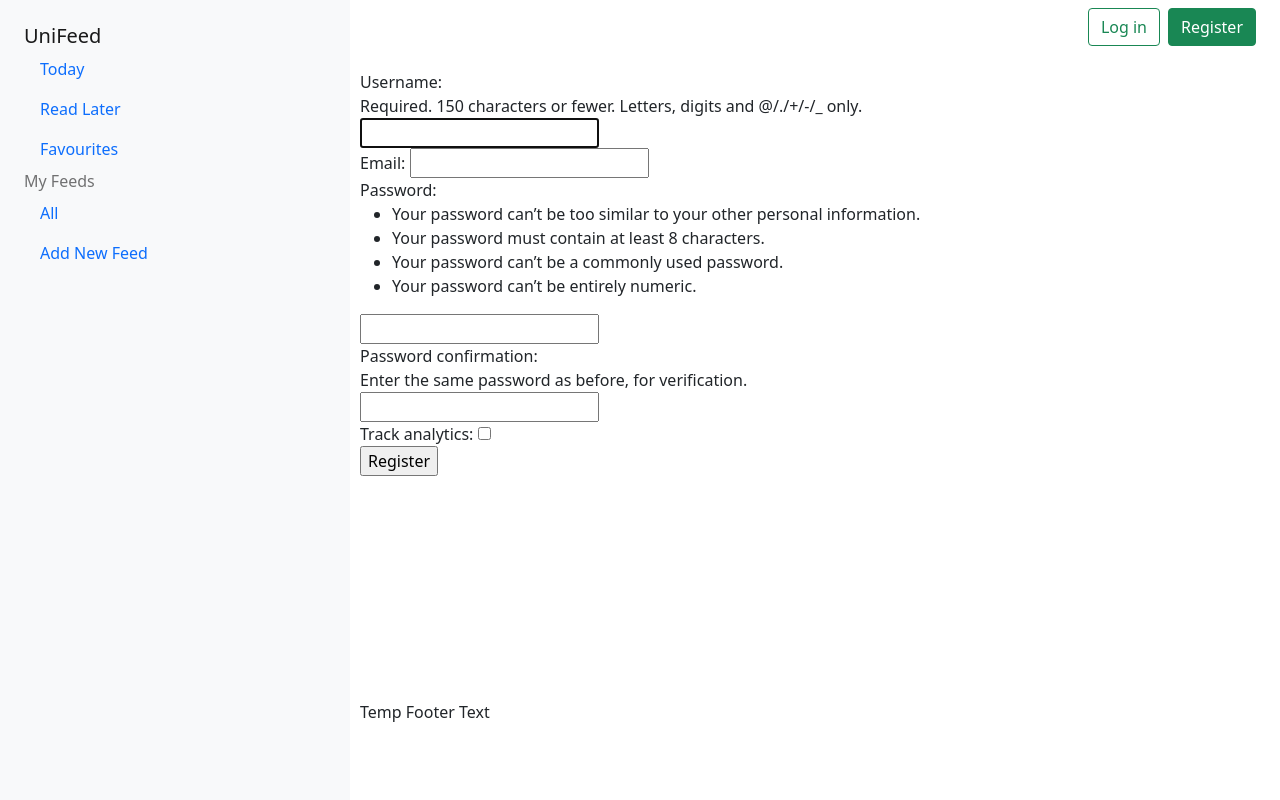
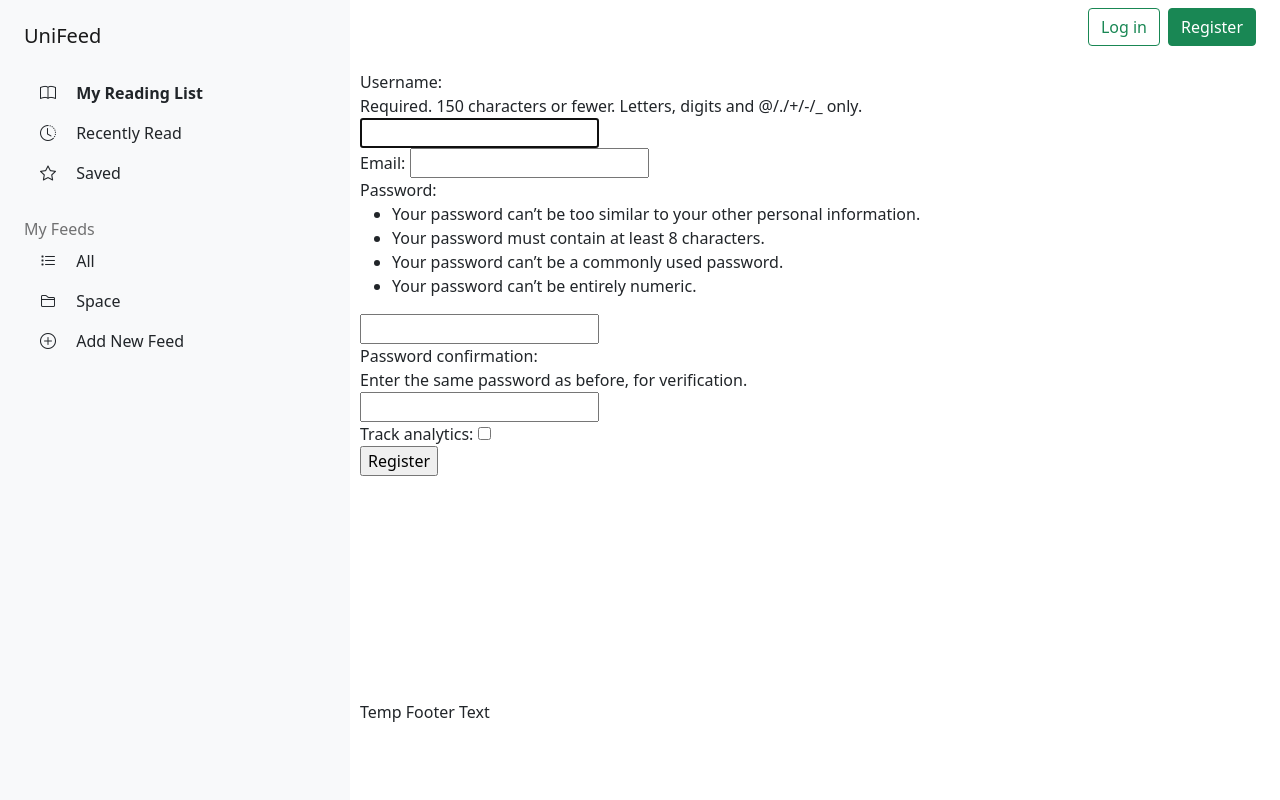
Before and after one commit to JordanTallon/unifeed_archived, a Django app: page /account/registration/ in a window 1280 px wide. Run offline with Django 5.2, Linux system fonts and the light colour scheme.

Commit message:
Import Bootstrap icons and add icons to sidebar links

```diff
--- a/project_files/templates/global/base.html
+++ b/project_files/templates/global/base.html
@@ -15,6 +15,9 @@
           rel="stylesheet"
           integrity="sha384-EVSTQN3/azprG1Anm3QDgpJLIm9Nao0Yz1ztcQTwFspd3yD65VohhpuuCOmLASjC"
           crossorigin="anonymous" />
+    <!-- Bootstrap Icons -->
+    <link rel="stylesheet"
+          href="https://cdn.jsdelivr.net/npm/bootstrap-icons@1.11.3/font/bootstrap-icons.min.css">
     <title>
       {% block title %}
         Unifeed
--- a/project_files/templates/global/sidenav.html
+++ b/project_files/templates/global/sidenav.html
@@ -3,27 +3,48 @@ Note: Should the side nav even render at all if the user is not logged in?
 {% endcomment %}
 <nav class="navbar-light bg-light h-100" aria-label="Sidebar navigation">
     <ul class="nav flex-column p-4">
-        <li class="nav-item">
+        <li class="nav-item mb-4">
             <a href="{% url "home" %}" class="navbar-brand h2">UniFeed</a>
         </li>
         <li class="nav-item">
-            <a class="nav-link" href="{% url 'feed-list' %}">Today</a>
+            <a class="nav-link text-dark active" href="{% url 'feed-list' %}">
+                <i class="me-3 bi bi-book"></i>
+                <span>My Reading List</span>
+            </a>
         </li>
         <li class="nav-item">
-            <a class="nav-link" href="{% url 'feed-list' %}">Read Later</a>
+            <a class="nav-link text-dark" href="{% url 'feed-list' %}">
+                <i class="me-3 bi bi-clock-history"></i>
+                <span>Recently Read</span>
+            </a>
         </li>
         <li class="nav-item">
-            <a class="nav-link" href="{% url 'feed-list' %}">Favourites</a>
+            <a class="nav-link text-dark" href="{% url 'feed-list' %}">
+                <i class="me-3 bi bi-star"></i>
+                <span>Saved</span>
+            </a>
         </li>
-        <li class="nav-item">
+        <li class="nav-item mt-4">
             <span class="navbar-text">My Feeds</span>
         </li>
         <li class="nav-item">
-            <a class="nav-link" href="{% url 'feed-list' %}">All</a>
+            <a class="nav-link text-dark" href="{% url 'feed-list' %}">
+                <i class="me-3 bi bi-list-task"></i>
+                <span>All</span>
+            </a>
         </li>
         {% comment %}     List user folders here {% endcomment %}
         <li class="nav-item">
-            <a class="nav-link" href="{% url 'create_folder' %}">Add New Feed</a>
+            <a class="nav-link text-dark" href="{% url 'create_folder' %}">
+                <i class="me-3 bi bi-folder2"></i>
+                <span>Space</span>
+            </a>
+        </li>
+        <li class="nav-item">
+            <a class="nav-link text-dark" href="{% url 'create_folder' %}">
+                <i class="me-3 bi bi-plus-circle"></i>
+                <span>Add New Feed</span>
+            </a>
         </li>
     </ul>
 </nav>
--- a/project_files/unifeed/static/style.css
+++ b/project_files/unifeed/static/style.css
@@ -36,3 +36,7 @@ footer {
     margin-top: auto;
     height: 100px;
 }
+
+.active {
+    font-weight: bold;
+}
```
